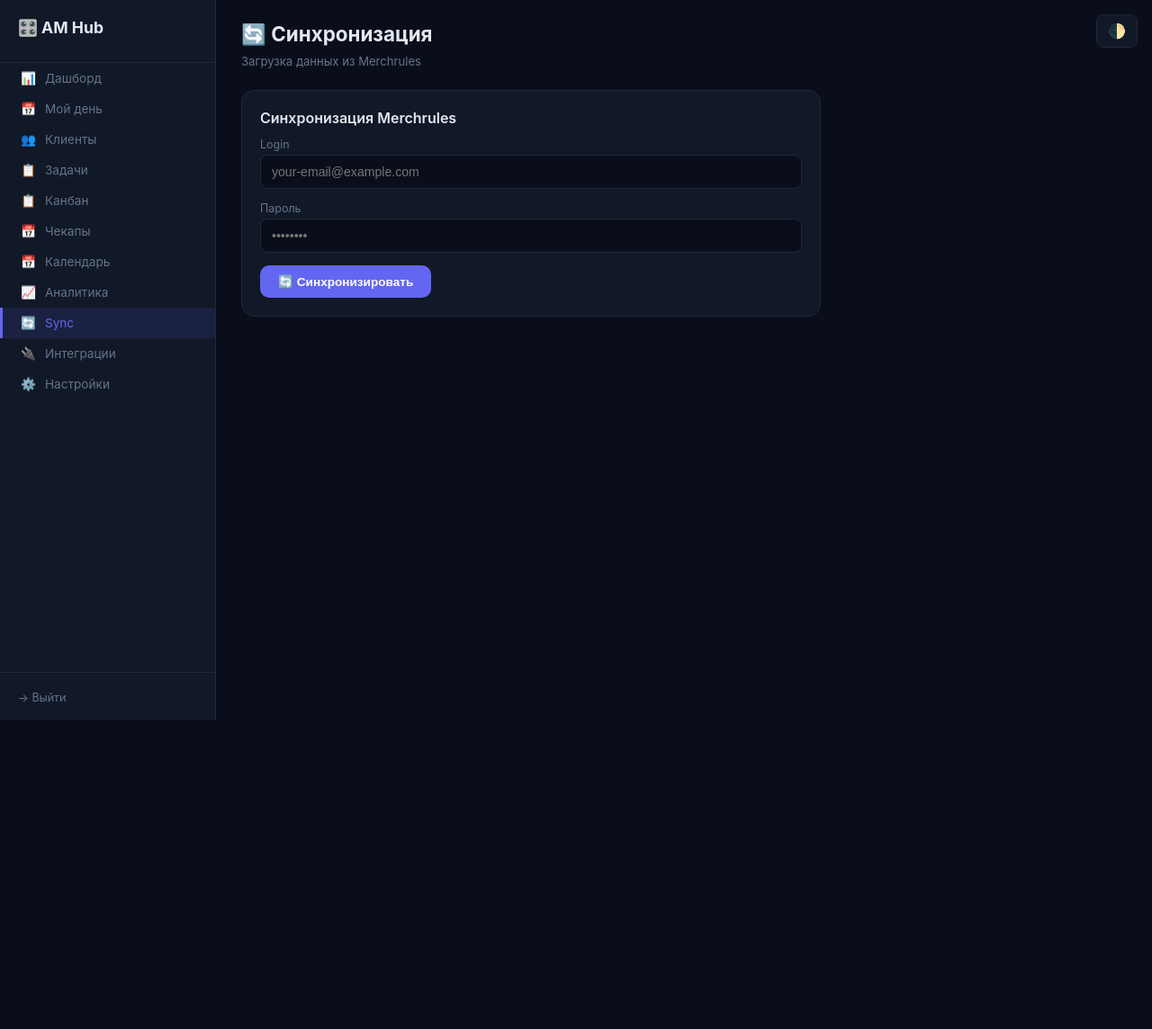
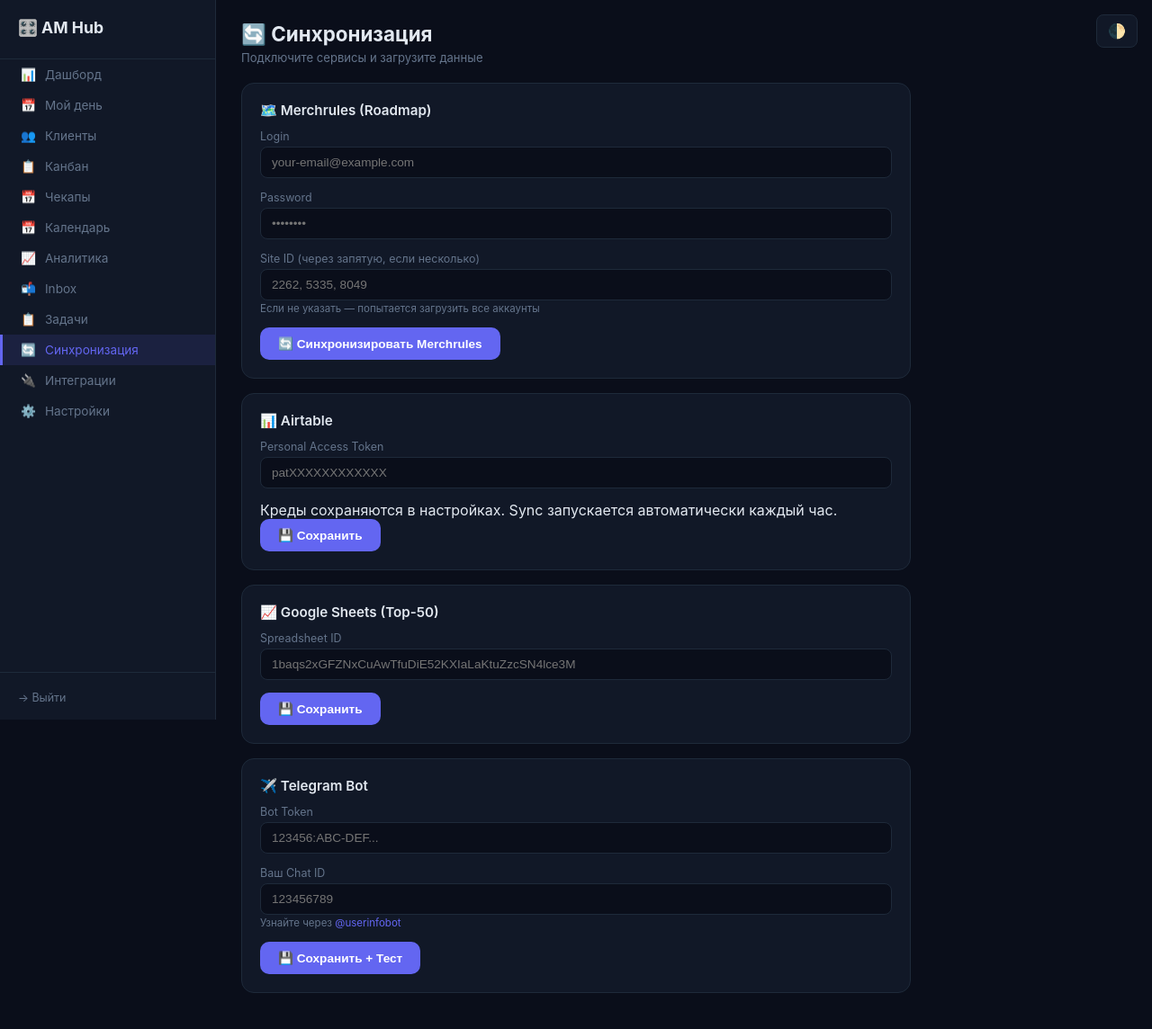
Before and after one commit to Nicromo/AnyQueryAMHub, a Flask app: template am-hub-final/templates/sync.html in a window 1280 px wide. Shown: the whole page at 90% size. Before the commit the page ends 800 px from the top, so only its background shows below. Run offline with Flask 3, Linux system fonts and the light colour scheme; the template is opened without the code that fills it, so the values that code supplies are empty; parts of the project's set-up code (start-up, migrations or seed data) failed here and were passed over.

Commit message:
feat: fix credentials flow — user settings save/load for all services, Merchrules sync with site_ids, sync page with all credential fields, scheduler only runs when creds set

```diff
--- a/am-hub-final/templates/sync.html
+++ b/am-hub-final/templates/sync.html
@@ -5,11 +5,11 @@
   <meta name="viewport" content="width=device-width, initial-scale=1.0">
   <title>Синхронизация — AM Hub</title>
   <style>
-    :root { --bg:#0a0e1a; --card:#111827; --border:#1e2a3a; --text:#e2e8f0; --muted:#64748b; --accent:#6366f1; --green:#22c55e; --red:#ef4444; --yellow:#eab308; }
+    :root { --bg:#0a0e1a; --card:#111827; --border:#1e2a3a; --text:#e2e8f0; --muted:#64748b; --accent:#6366f1; --green:#22c55e; --yellow:#eab308; --red:#ef4444; }
     [data-theme="light"] { --bg:#f1f5f9; --card:#fff; --border:#e2e8f0; --text:#1e293b; --muted:#64748b; }
     * { margin:0; padding:0; box-sizing:border-box; }
-    body { font-family:'Inter',-apple-system,sans-serif; background:var(--bg); color:var(--text); min-height:100vh; transition:background .3s; }
-    .main { margin-left:240px; padding:24px 28px; max-width:700px; }
+    body { font-family:'Inter',-apple-system,sans-serif; background:var(--bg); color:var(--text); min-height:100vh; }
+    .main { margin-left:240px; padding:24px 28px; max-width:800px; }
     .sidebar { position:fixed; left:0; top:0; bottom:0; width:240px; background:var(--card); border-right:1px solid var(--border); padding:20px 0; z-index:100; }
     .sidebar-logo { padding:0 20px 20px; border-bottom:1px solid var(--border); }
     .sidebar-logo h1 { font-size:1.1rem; }
@@ -18,20 +18,21 @@
     .nav-item.active { color:var(--accent); background:rgba(99,102,241,.12); border-left-color:var(--accent); }
     .sidebar-footer { position:absolute; bottom:0; left:0; right:0; padding:16px 20px; border-top:1px solid var(--border); }
     a { color:var(--accent); text-decoration:none; }
-    h1 { font-size:1.4rem; margin-bottom:8px; }
-    .sub { color:var(--muted); font-size:.82rem; margin-bottom:24px; }
-    .card { background:var(--card); border:1px solid var(--border); border-radius:14px; padding:20px; margin-bottom:16px; }
-    .card h2 { font-size:1rem; font-weight:600; margin-bottom:12px; }
-    .form-group { margin-bottom:14px; }
-    label { display:block; font-size:.78rem; color:var(--muted); margin-bottom:4px; }
-    input { width:100%; padding:10px 12px; border-radius:8px; border:1px solid var(--border); background:var(--bg); color:var(--text); font-size:.88rem; outline:none; }
-    input:focus { border-color:var(--accent); }
+    h1 { font-size:1.4rem; margin-bottom:4px; }
+    .sub { color:var(--muted); font-size:.82rem; margin-bottom:20px; }
+    .section { background:var(--card); border:1px solid var(--border); border-radius:14px; padding:20px; margin-bottom:16px; }
+    .section h3 { font-size:.95rem; font-weight:600; margin-bottom:12px; }
+    .field { margin-bottom:14px; }
+    .field label { display:block; font-size:.78rem; color:var(--muted); margin-bottom:4px; }
+    .field input, .field textarea { width:100%; padding:9px 12px; border-radius:8px; border:1px solid var(--border); background:var(--bg); color:var(--text); font-size:.85rem; outline:none; }
+    .field input:focus, .field textarea:focus { border-color:var(--accent); }
+    .field .help { font-size:.72rem; color:var(--muted); margin-top:2px; }
     .btn { padding:10px 20px; border-radius:10px; font-size:.85rem; font-weight:600; cursor:pointer; border:none; background:var(--accent); color:#fff; transition:filter .15s; }
     .btn:hover { filter:brightness(1.15); }
     .btn:disabled { opacity:.5; cursor:not-allowed; }
     .result { margin-top:12px; padding:12px; border-radius:10px; font-size:.85rem; white-space:pre-wrap; display:none; }
-    .result.ok { background:rgba(34,197,94,.1); border:1px solid rgba(34,197,94,.3); color:var(--green); display:block; }
-    .result.err { background:rgba(239,68,68,.1); border:1px solid rgba(239,68,68,.3); color:var(--red); display:block; }
+    .result.ok { display:block; background:rgba(34,197,94,.1); border:1px solid rgba(34,197,94,.3); color:var(--green); }
+    .result.err { display:block; background:rgba(239,68,68,.1); border:1px solid rgba(239,68,68,.3); color:var(--red); }
     .theme-btn { position:fixed; top:16px; right:16px; padding:8px 12px; border-radius:8px; border:1px solid var(--border); background:var(--card); color:var(--text); cursor:pointer; font-size:1rem; z-index:200; }
   </style>
 </head>
@@ -42,51 +43,135 @@
   <a class="nav-item" href="/dashboard"><span>📊</span> Дашборд</a>
   <a class="nav-item" href="/today"><span>📅</span> Мой день</a>
   <a class="nav-item" href="/clients"><span>👥</span> Клиенты</a>
-  <a class="nav-item" href="/tasks"><span>📋</span> Задачи</a>
   <a class="nav-item" href="/kanban"><span>📋</span> Канбан</a>
   <a class="nav-item" href="/checkups"><span>📅</span> Чекапы</a>
   <a class="nav-item" href="/calendar"><span>📅</span> Календарь</a>
   <a class="nav-item" href="/analytics"><span>📈</span> Аналитика</a>
-  <a class="nav-item active" href="/sync"><span>🔄</span> Sync</a>
+  <a class="nav-item" href="/inbox"><span>📬</span> Inbox</a>
+  <a class="nav-item" href="/tasks"><span>📋</span> Задачи</a>
+  <a class="nav-item active" href="/sync"><span>🔄</span> Синхронизация</a>
   <a class="nav-item" href="/integrations"><span>🔌</span> Интеграции</a>
   <a class="nav-item" href="/settings"><span>⚙️</span> Настройки</a>
   <div class="sidebar-footer"><a href="/logout" style="color:var(--muted);font-size:.78rem;">→ Выйти</a></div>
 </div>
+
 <div class="main">
   <h1>🔄 Синхронизация</h1>
-  <p class="sub">Загрузка данных из Merchrules</p>
+  <p class="sub">Подключите сервисы и загрузите данные</p>
 
-  <div class="card">
-    <h2>Синхронизация Merchrules</h2>
-    <div class="form-group">
+  <div class="section">
+    <h3>🗺️ Merchrules (Roadmap)</h3>
+    <div class="field">
       <label>Login</label>
-      <input type="text" id="login" value="{{ mr_login or '' }}" placeholder="your-email@example.com">
+      <input id="mr-login" placeholder="your-email@example.com">
     </div>
-    <div class="form-group">
-      <label>Пароль</label>
-      <input type="password" id="password" placeholder="••••••••">
+    <div class="field">
+      <label>Password</label>
+      <input id="mr-pass" type="password" placeholder="••••••••">
     </div>
-    <button class="btn" id="syncBtn" onclick="doSync()">🔄 Синхронизировать</button>
-    <div class="result" id="result"></div>
+    <div class="field">
+      <label>Site ID (через запятую, если несколько)</label>
+      <input id="mr-sites" placeholder="2262, 5335, 8049">
+      <div class="help">Если не указать — попытается загрузить все аккаунты</div>
+    </div>
+    <button class="btn" id="mrBtn" onclick="doSyncMR()">🔄 Синхронизировать Merchrules</button>
+    <div class="result" id="mrResult"></div>
+  </div>
+
+  <div class="section">
+    <h3>📊 Airtable</h3>
+    <div class="field">
+      <label>Personal Access Token</label>
+      <input id="at-pat" type="password" placeholder="patXXXXXXXXXXXX">
+    </div>
+    <div class="help">Креды сохраняются в настройках. Sync запускается автоматически каждый час.</div>
+    <button class="btn" onclick="saveAirtableCreds()">💾 Сохранить</button>
+    <div class="result" id="atResult"></div>
+  </div>
+
+  <div class="section">
+    <h3>📈 Google Sheets (Top-50)</h3>
+    <div class="field">
+      <label>Spreadsheet ID</label>
+      <input id="gs-id" placeholder="1baqs2xGFZNxCuAwTfuDiE52KXIaLaKtuZzcSN4lce3M">
+    </div>
+    <button class="btn" onclick="saveSheetsCreds()">💾 Сохранить</button>
+    <div class="result" id="gsResult"></div>
+  </div>
+
+  <div class="section">
+    <h3>✈️ Telegram Bot</h3>
+    <div class="field">
+      <label>Bot Token</label>
+      <input id="tg-token" type="password" placeholder="123456:ABC-DEF...">
+    </div>
+    <div class="field">
+      <label>Ваш Chat ID</label>
+      <input id="tg-chat" placeholder="123456789">
+      <div class="help">Узнайте через <a href="https://t.me/userinfobot" target="_blank">@userinfobot</a></div>
+    </div>
+    <button class="btn" onclick="saveTgCreds()">💾 Сохранить + Тест</button>
+    <div class="result" id="tgResult"></div>
   </div>
 </div>
+
 <script>
 function toggleTheme(){const h=document.documentElement;const t=h.getAttribute('data-theme')==='light'?'dark':'light';h.setAttribute('data-theme',t);localStorage.setItem('theme',t);}
-const s=localStorage.getItem('theme');if(s) document.documentElement.setAttribute('data-theme',s);
 
-async function doSync(){
-  const btn=document.getElementById('syncBtn');
-  const res=document.getElementById('result');
-  btn.disabled=true; btn.textContent='⏳ Синхронизация…';
-  res.className='result'; res.style.display='none';
-  try {
-    const r=await fetch('/api/sync/merchrules',{method:'POST',headers:{'Content-Type':'application/json'},body:JSON.stringify({login:document.getElementById('login').value,password:document.getElementById('password').value})});
+// Load saved credentials
+async function loadCreds(){
+  try{
+    const r=await fetch('/api/sync/merchrules-creds');
+    if(r.ok){const d=await r.json();if(d.login)document.getElementById('mr-login').value=d.login;if(d.site_ids)document.getElementById('mr-sites').value=d.site_ids.join(', ');}
+  }catch(e){}
+}
+loadCreds();
+
+async function doSyncMR(){
+  const btn=document.getElementById('mrBtn');btn.disabled=true;btn.textContent='⏳ Синхронизация...';
+  const res=document.getElementById('mrResult');res.className='result';
+  const login=document.getElementById('mr-login').value;
+  const password=document.getElementById('mr-pass').value;
+  const sitesStr=document.getElementById('mr-sites').value;
+  const siteIds=sitesStr?sitesStr.split(',').map(s=>parseInt(s.trim())).filter(s=>!isNaN(s)):[];
+  try{
+    const r=await fetch('/api/sync/merchrules',{method:'POST',headers:{'Content-Type':'application/json'},body:JSON.stringify({login,password,site_ids:siteIds})});
     const d=await r.json();
-    if(d.ok){res.className='result ok';res.textContent='✅ Синхронизировано: '+d.clients_synced+' клиентов';}
+    if(d.ok){res.className='result ok';res.textContent='✅ Синхронизировано: '+d.clients_synced+' клиентов, '+d.tasks_synced+' задач';}
     else{res.className='result err';res.textContent='❌ '+d.error;}
   }catch(e){res.className='result err';res.textContent='❌ '+e.message;}
-  res.style.display='block';
-  btn.disabled=false; btn.textContent='🔄 Синхронизировать';
+  btn.disabled=false;btn.textContent='🔄 Синхронизировать Merchrules';
+}
+
+async function saveAirtableCreds(){
+  const pat=document.getElementById('at-pat').value;
+  try{
+    const r=await fetch('/api/settings/creds',{method:'POST',headers:{'Content-Type':'application/json'},body:JSON.stringify({airtable:{pat:pat}})});
+    if(r.ok){const el=document.getElementById('atResult');el.className='result ok';el.textContent='✅ Сохранено';}
+  }catch(e){}
+}
+
+async function saveSheetsCreds(){
+  const id=document.getElementById('gs-id').value;
+  try{
+    const r=await fetch('/api/settings/creds',{method:'POST',headers:{'Content-Type':'application/json'},body:JSON.stringify({sheets:{spreadsheet_id:id}})});
+    if(r.ok){const el=document.getElementById('gsResult');el.className='result ok';el.textContent='✅ Сохранено';}
+  }catch(e){}
+}
+
+async function saveTgCreds(){
+  const token=document.getElementById('tg-token').value;
+  const chat=document.getElementById('tg-chat').value;
+  try{
+    const r=await fetch('/api/settings/creds',{method:'POST',headers:{'Content-Type':'application/json'},body:JSON.stringify({telegram:{bot_token:token,chat_id:chat}})});
+    if(r.ok&&token&&chat){
+      const resp=await fetch('https://api.telegram.org/bot'+token+'/getMe');
+      const d=await resp.json();
+      if(d.ok){const el=document.getElementById('tgResult');el.className='result ok';el.textContent='✅ Бот: '+d.result.first_name+'. Сообщение отправлено в Telegram!';
+        await fetch('https://api.telegram.org/bot'+token+'/sendMessage',{method:'POST',headers:{'Content-Type':'application/json'},body:JSON.stringify({chat_id:chat,text:'✅ AM Hub подключен!',parse_mode:'HTML'})});
+      }else{const el=document.getElementById('tgResult');el.className='result err';el.textContent='❌ '+d.description;}
+    }
+  }catch(e){}
 }
 </script>
 </body>
```
Also changed, not shown: am-hub-final/main.py (+125 -92 lines), am-hub-final/scheduler.py (+84 -125 lines).
